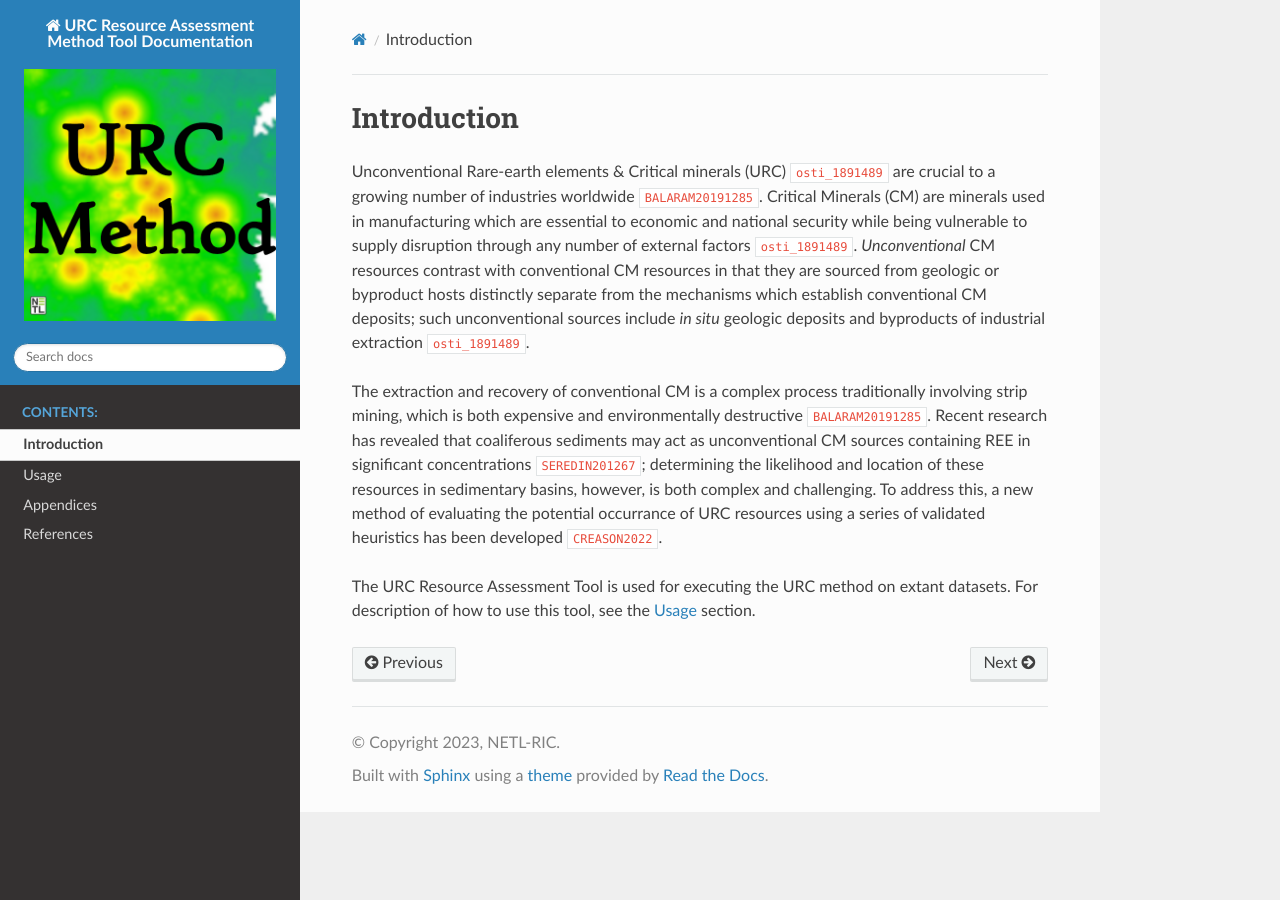
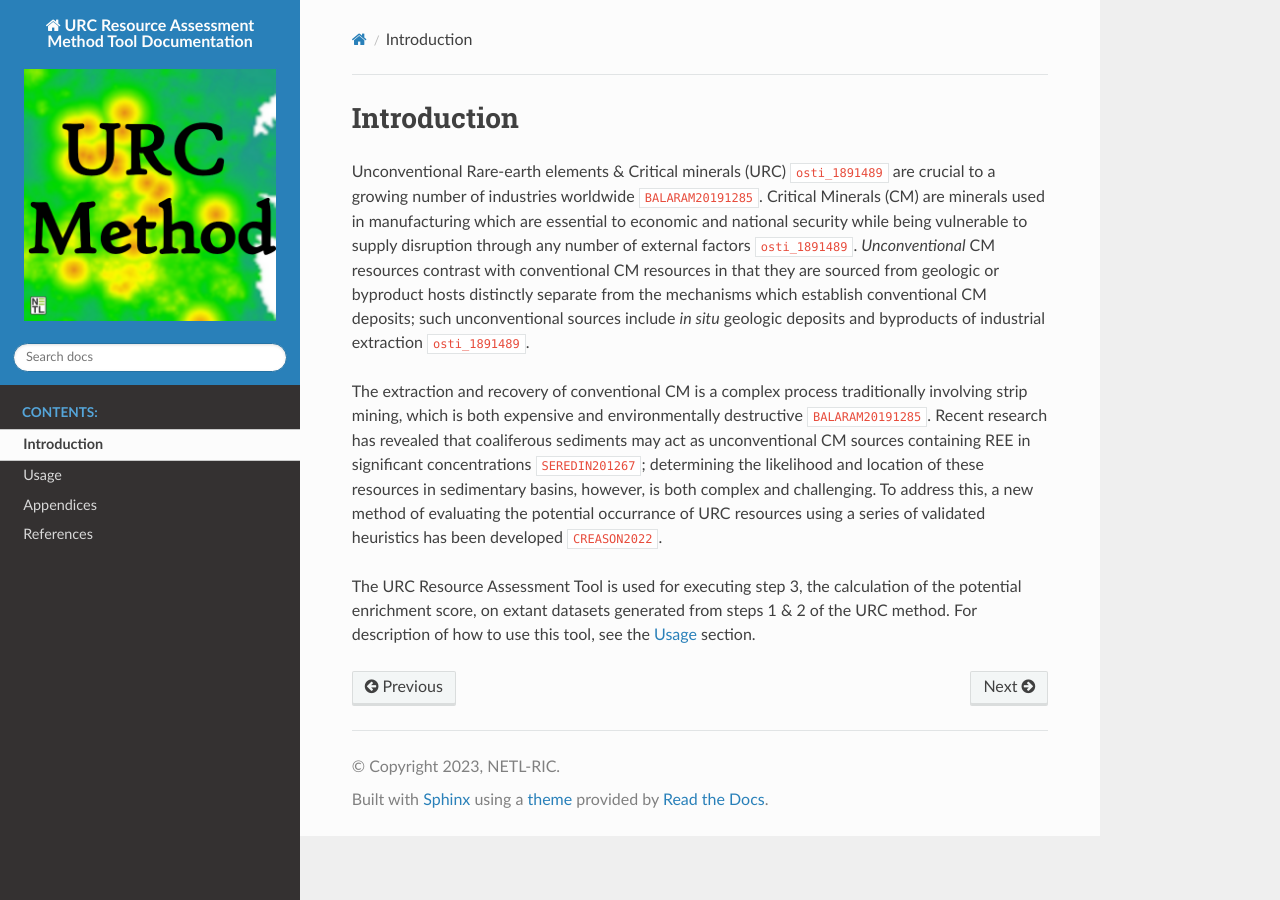
Before and after one commit to NETL-RIC/URC-Assessment-Method, a Sphinx documentation site: the page built from user_doc/source/introduction.md, in a window 1280 px wide. Built offline with Sphinx 7.4.7 and the Read the Docs theme 2.0.0, drawn with Linux system fonts in a browser that asks for light colours; cross-references to code outside the pages are shown as plain code.

Commit message:
Update introduction.md

```diff
--- a/user_doc/source/introduction.md
+++ b/user_doc/source/introduction.md
@@ -16,5 +16,5 @@ coaliferous sediments may act as unconventional CM sources containing REE in sig
 complex and challenging. To address this, a new method of evaluating the potential occurrance of URC resources using a
 series of validated heuristics has been developed {cite}`CREASON2022`.
 
-The URC Resource Assessment Tool is used for executing the URC method on extant datasets.
+The URC Resource Assessment Tool is used for executing step 3, the calculation of the potential enrichment score, on extant datasets generated from steps 1 & 2 of the URC method.
 For description of how to use this tool, see the [Usage](usage/index.rst) section.
```
